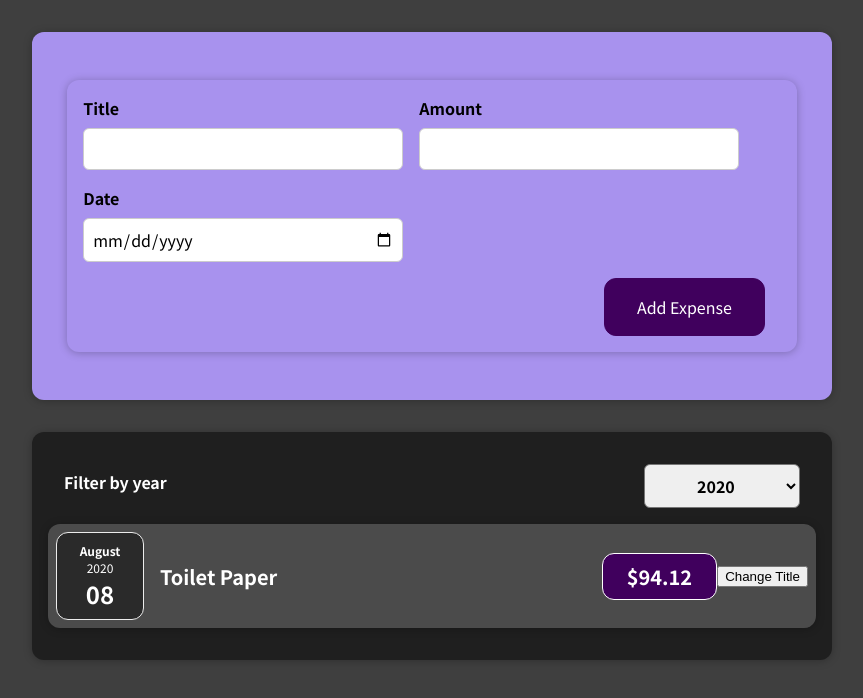
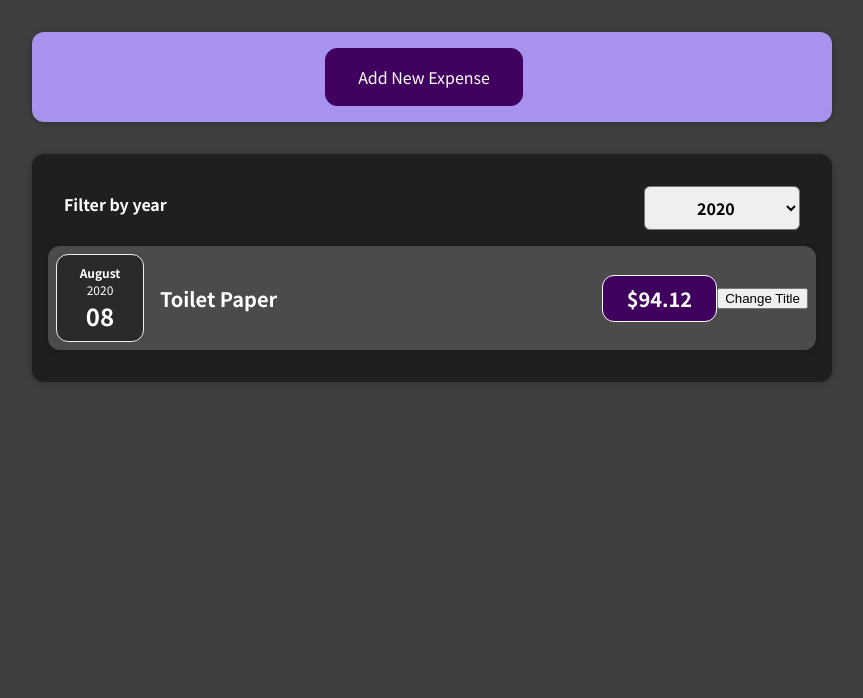
Before and after one commit to YJMINT/React-Study, a React (Create React App) app: page / in a window 1280 px wide. Shown: the top 698 px of the page, without its empty margins (208-1071 px from the left). Built offline with nearby package versions, Linux system fonts and the light colour scheme.

Commit message:
feat : Expense 추가 버튼 조건부 랜더링
[~76] 조건부 랜더링 기능 추가

```diff
--- a/src/components/Expense/Expenses.js
+++ b/src/components/Expense/Expenses.js
@@ -16,15 +16,14 @@ const Expenses = (props) =>  {
 
     let expenseContext =  <p>No expense found.</p>;
 
-    if (filteredExpenses. length > 0) {
+    if (filteredExpenses.length > 0) {
         expenseContext = filteredExpenses.map((expense) => (
             <ExpenseItem
             key = {expense.id} //목록의 아이템을 매핑할 때는 반드시 key가 있어야 한다.
             title = {expense.title}
             amount = {expense.amount}
             date = {expense.date}
-            />
-        ));
+            />));
     }
 
     return (
--- a/src/components/NewExpense/ExpenseForm.js
+++ b/src/components/NewExpense/ExpenseForm.js
@@ -32,6 +32,7 @@ const ExpenseFrom = (props) => {
     };
 
     return (
+
         <form onSubmit={submitHandler}>
             <div className="new-expense__controls">
                 <div className="new-expense__control">
@@ -48,6 +49,7 @@ const ExpenseFrom = (props) => {
                 </div>
             </div>
                 <div className="new-expense__actions">
+                    <button type="button" onClick={props.onCancel}>Cancel</button>
                     <button type="submit">Add Expense</button>
                 </div>
     </form>
--- a/src/components/NewExpense/NewExpense.js
+++ b/src/components/NewExpense/NewExpense.js
@@ -1,4 +1,4 @@
-import React from 'react';
+import React, {useState} from 'react';
 import ExpenseForm from "./ExpenseForm";
 import './NewExpenss.css';
 
@@ -9,15 +9,32 @@ const NewExpense = (props) => {
             id : Math.random().toString()
         };
         props.onAddExpense(expenseData);
+        setExpense(false);
+    };
+
+    const [expense, setExpense] = useState(false);
+    const expenseStartClickHandler = () => {
+        setExpense(true);
+    };
+    const expenseStopClickHandler = () => {
+        setExpense(false);
     };
 
     return (
-        <div className="new-expense">
-            <div className="new-expense">
-                <ExpenseForm onSaveExpenseData={saveExpenseDataHandler}/> {/*함수에서 포인터 전달!*/}
-                {/*자식 컴포넌트인 ExpenseForm이 부모 컴포넌트인 NewExpense와 소통하는 방법*/}
-            </div>
-        </div>
+        <form>
+            {expense === false ? <div className="new-expense">
+                    <button onClick={expenseStartClickHandler}>Add New Expense</button>
+                </div>
+                :
+                <div className="new-expense">
+                    <ExpenseForm onSaveExpenseData={saveExpenseDataHandler} onCancel={expenseStopClickHandler}/> {/*함수에서 포인터 전달!*/}
+                    {/*자식 컴포넌트인 ExpenseForm이 부모 컴포넌트인 NewExpense와 소통하는 방법*/}
+                </div>
+            }
+
+
+
+        </form>
     );
 }
 export default NewExpense;
```
